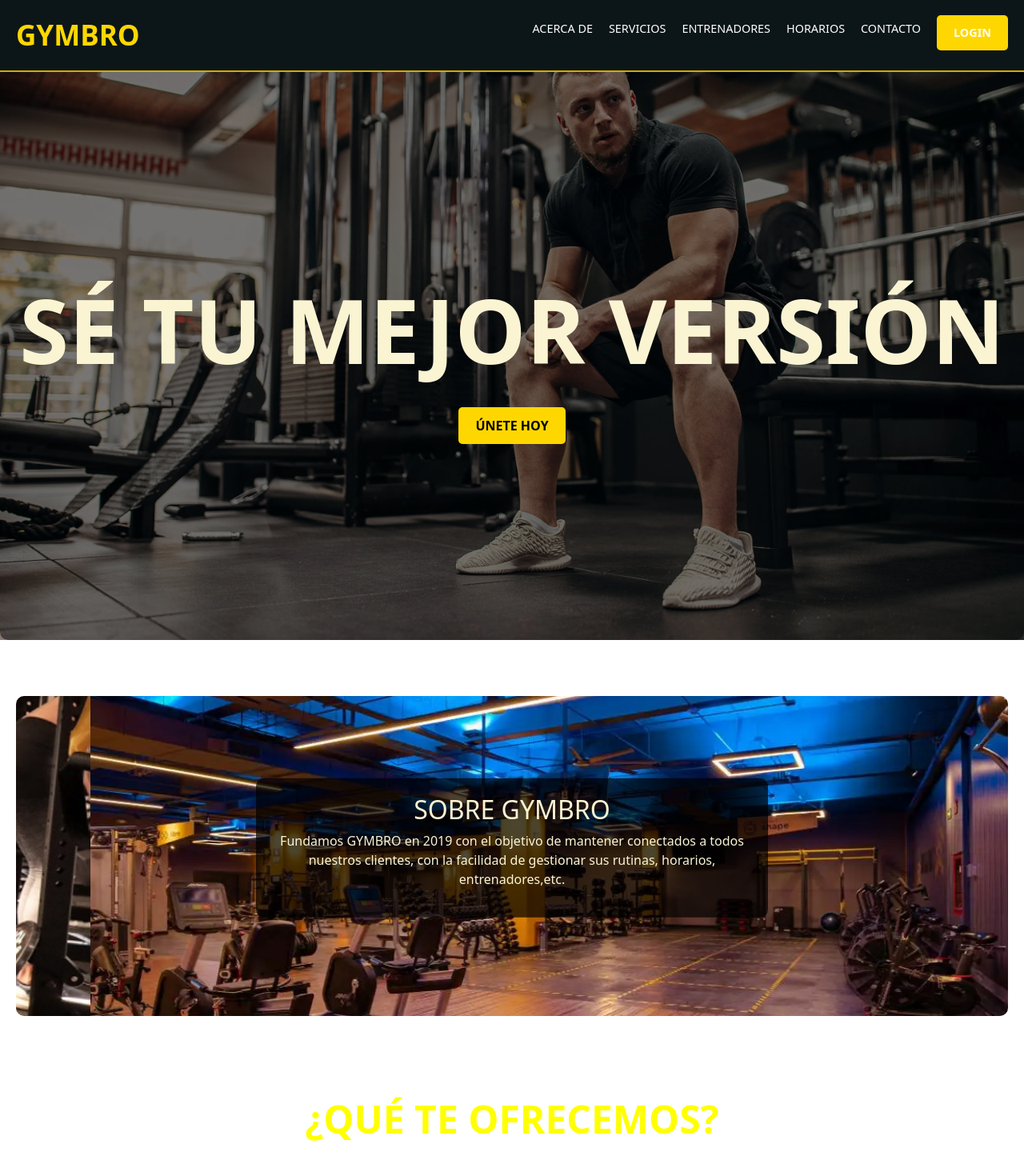
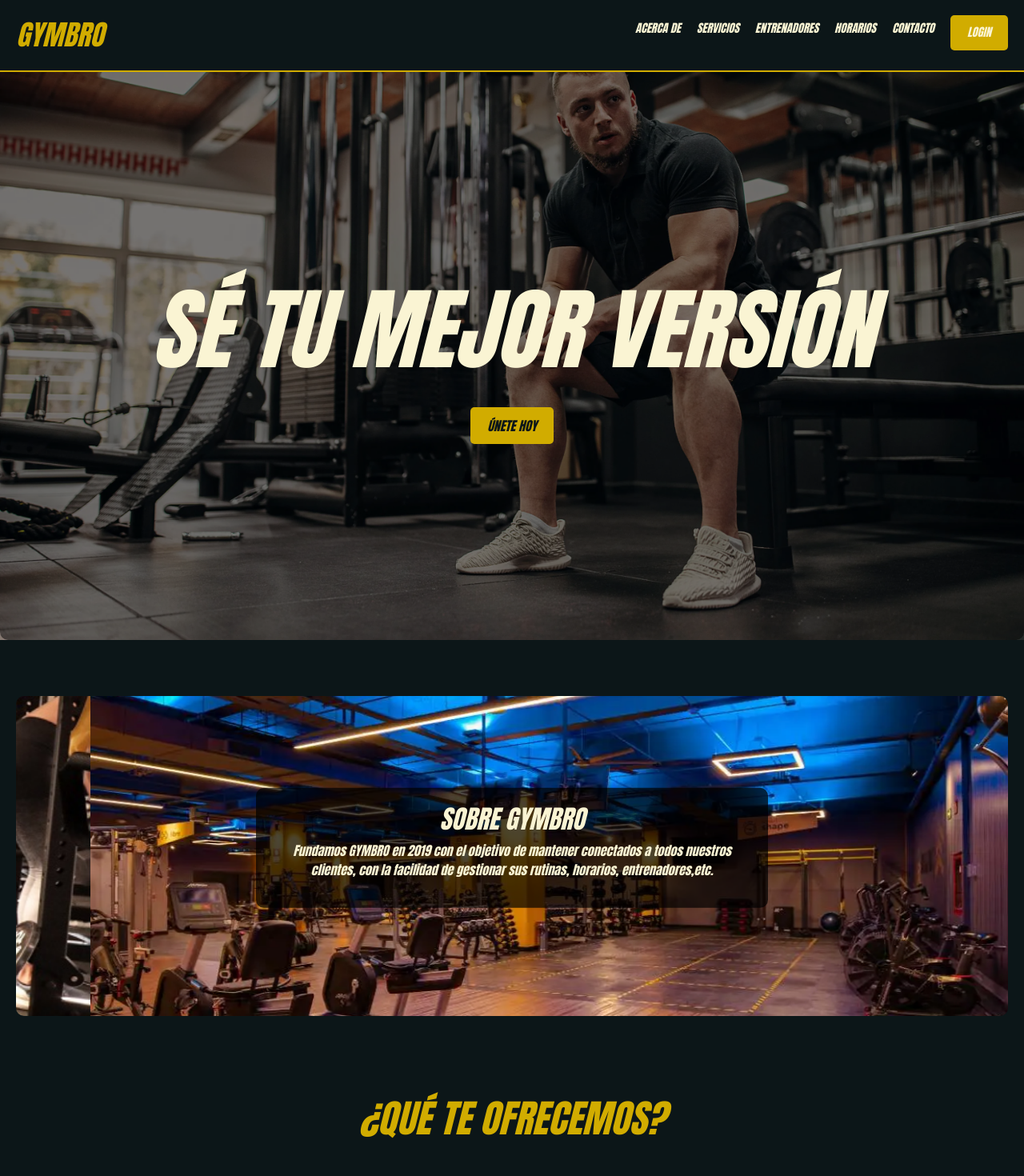
Before and after one commit to estevan-j/Gym_WebSite, an Angular app in the folder fronted/GymUI/: page / in a window 1280 px wide. Shown: the top 1470 px of the page at 80% size. Built offline with nearby package versions, Linux system fonts and the light colour scheme.

Commit message:
update styles

```diff
--- a/fronted/GymUI/package.json
+++ b/fronted/GymUI/package.json
@@ -15,7 +15,7 @@
     "@angular/compiler": "^17.3.0",
     "@angular/core": "^17.3.0",
     "@angular/forms": "^17.3.0",
-    "@angular/material": "^18.1.4",
+    "@angular/material": "^17.0.0",
     "@angular/platform-browser": "^17.3.0",
     "@angular/platform-browser-dynamic": "^17.3.0",
     "@angular/router": "^17.3.0",
--- a/fronted/GymUI/src/app/components/ui/nav-bar-item/nav-bar-item.component.css
+++ b/fronted/GymUI/src/app/components/ui/nav-bar-item/nav-bar-item.component.css
@@ -1,4 +1,6 @@
 .item{
+    font-family: 'Impact', sans-serif;
+    font-style: italic;
     width: 100%;
     padding-left: 25px;
     background-color: var(--green-color);
@@ -31,7 +33,10 @@
     border: none;
     padding: 10px 0;
     font-size: small;
+    font-family: 'Impact', sans-serif;
+    font-style: italic;
     cursor: pointer;
+    color: black;
 }
 
 
--- a/fronted/GymUI/src/app/components/ui/nav-bar/nav-bar.component.css
+++ b/fronted/GymUI/src/app/components/ui/nav-bar/nav-bar.component.css
@@ -1,4 +1,6 @@
 #navbar{
+    font-family: 'Impact', sans-serif;
+    font-style: italic;
     width: 25vw;
     min-height: 100%;
     background-color: var(--navbar-color);
--- a/fronted/GymUI/src/app/components/ui/search-bar/search-bar.component.css
+++ b/fronted/GymUI/src/app/components/ui/search-bar/search-bar.component.css
@@ -1,4 +1,6 @@
 .search-bar{
+    font-family: 'Impact', sans-serif;
+    font-style: italic;
     height: 35px;
     width: 50%;
     background-color: var(--silver-color);
--- a/fronted/GymUI/src/pages/landing-page/landing-page.component.css
+++ b/fronted/GymUI/src/pages/landing-page/landing-page.component.css
@@ -1,3 +1,9 @@
+.landing-page {
+    background-color: #0C1618;
+    font-family: 'Impact', sans-serif;
+    font-style: italic;
+}
+
 .landing-page .header {
     background-color: #0C1618;
     display: flex;
@@ -82,7 +88,7 @@
 
 .landing-page .header .logo {
     font-size: 2em;
-    color: #FFD700;
+    color: #D1AC00;
     text-transform: uppercase;
     font-weight: bold;
     text-decoration: none;
@@ -93,7 +99,7 @@
     text-decoration: none;
     font-size: 35px;
     font-weight: bold;
-    color: #FFD700;
+    color: #D1AC00;
 }
 
 .landing-page .header .nav-links {
@@ -105,7 +111,7 @@
 }
 
 .landing-page .header .nav-links a {
-    color: #fff;
+    color: #FAF4D3;
     text-decoration: none;
     font-size: 1.2em;
     text-transform: uppercase;
@@ -113,13 +119,13 @@
 }
 
 .landing-page .nav-links a:hover {
-    color: #FFD700;
+    color: #D1AC00;
 }
 
 .landing-page .btn {
     margin-top: 10px;
-    background-color: #FFD700;
-    color: #000;
+    background-color: #D1AC00;
+    color: #0C1618;
     padding: 10px 20px;
     text-decoration: none;
     border-radius: 5px;
@@ -127,7 +133,7 @@
 }
 
 .landing-page .btn:hover {
-    background-color: #FFA500;
+    background-color: #D1AC00;
     transform: scale(1.05);
 }
 
@@ -179,7 +185,7 @@
     position: relative;
     padding: 50px 20px;
     text-align: center;
-    color: #fff;
+    color: #FAF4D3;
 }
 
 .landing-page .about-content {
@@ -316,7 +322,7 @@
     padding: 10px;
     border-radius: 0 0 10px 10px;
     text-transform: uppercase;
-    color: #fff;
+    color: #FAF4D3;
 }
 
 /* Sección de Horarios */
@@ -333,10 +339,10 @@
 .landing-page .schedule-table th,
 .landing-page .schedule-table td {
     padding: 15px;
-    border: 1px solid #444;
+    border: 1px solid #D1AC00;
     text-align: center;
-    background-color: #222;
-    color: #fff;
+    background-color: #0D3139;
+    color: #FAF4D3;
 }
 
 /* Sección de Contacto */
@@ -384,10 +390,10 @@
 }
 
 .landing-page footer {
-    background-color: #111;
+    background-color: #0D3139;
     text-align: center;
     padding: 20px;
-    border-top: 2px solid #444;
+    border-top: 2px solid #D1AC00;
 }
 
 @keyframes fadeIn {
@@ -408,7 +414,7 @@
 }
 
 .landing-page .main-section h1 span {
-    color: yellow;
+    color: #D1AC00;
 }
 
 /* Estilo para los botones */
@@ -422,7 +428,7 @@
 .landing-page .schedule-section h2,
 .landing-page .contact-section h2 {
     font-size: 3em;
-    color: yellow;
+    color: #D1AC00;
     font-weight: bold;
     text-align: center;
     margin-bottom: 60px;
--- a/fronted/GymUI/src/pages/login/login.component.css
+++ b/fronted/GymUI/src/pages/login/login.component.css
@@ -34,9 +34,9 @@
 }
 
 h2 {
-    font-family: 'Anton', sans-serif;
+    font-family: 'Impact', sans-serif;
     font-style: italic;
-    color: white;
+    color: #FAF4D3;
     font-size: 36px;
     margin-bottom: 20px;
 }
@@ -48,7 +48,7 @@ form input[type="password"] {
     margin: 10px 0;
     border-radius: 5px;
     border: 1px solid #d1ac00;
-    font-family: 'Anton', sans-serif;
+    font-family: 'Impact', sans-serif;
     font-size: 16px;
     background-color: #3D474A;
     color: #d1ac00;
@@ -61,17 +61,18 @@ form input[type="password"]::placeholder {
 
 .remember-me {
     display: flex;
-    align-items: center;
+    justify-content: flex-start;
     margin: 10px 0;
 }
 
 .remember-me input {
-    margin-right: 10px;
+    width: 15px;
+    height: 15px;
 }
 
 .remember-me label {
-    font-family: 'Anton', sans-serif;
-    color: white;
+    font-family: 'Impact', sans-serif;
+    color: #FAF4D3;
     font-size: 14px;
 }
 
@@ -82,7 +83,7 @@ form button {
     border: none;
     border-radius: 5px;
     color: black;
-    font-family: 'Anton', sans-serif;
+    font-family: 'Impact', sans-serif;
     font-style: italic;
     font-weight: bold;
     font-size: 16px;
@@ -98,9 +99,9 @@ form button:hover {
 form a {
     display: block;
     margin-top: 20px;
-    color: white;
+    color: #FAF4D3;
     text-align: center;
-    font-family: 'Anton', sans-serif;
+    font-family: 'Impact', sans-serif;
     font-size: 14px;
     text-decoration: none;
 }
@@ -111,7 +112,7 @@ form a:hover {
 
 .error {
     color: red;
-    font-family: 'Anton', sans-serif;
+    font-family: 'Impact', sans-serif;
     text-align: center;
     margin-top: 10px;
 }
--- a/fronted/GymUI/src/pages/login/login.component.html
+++ b/fronted/GymUI/src/pages/login/login.component.html
@@ -26,7 +26,7 @@
             <img src="../../assets/gym-image.jpg" alt="Imagen de gimnasio">
         </div>
         <div class="form-container">
-            <h2>BIENVENIDOS DE NUEVO</h2>
+            <h2>BIENVENIDO DE NUEVO</h2>
             <form [formGroup]="formulario" (ngSubmit)="onSubmit()">
                 <div>
                     <input type="text" formControlName="username" placeholder="Ingrese su cuenta" [ngClass]="{'is-invalid': showError('username')}">
```
Also changed, not shown: 1 other file (tests, documents, lock files or other folders).
